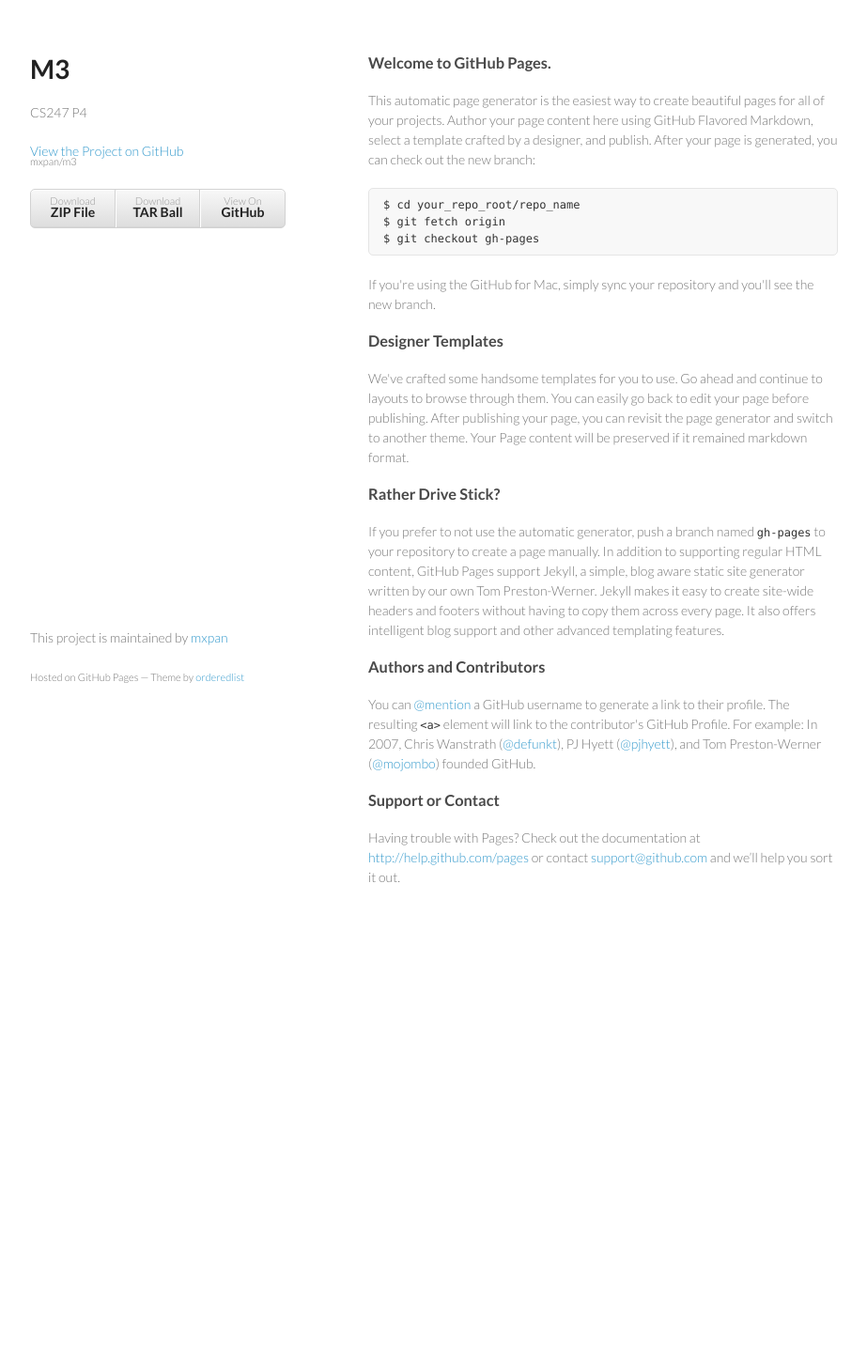
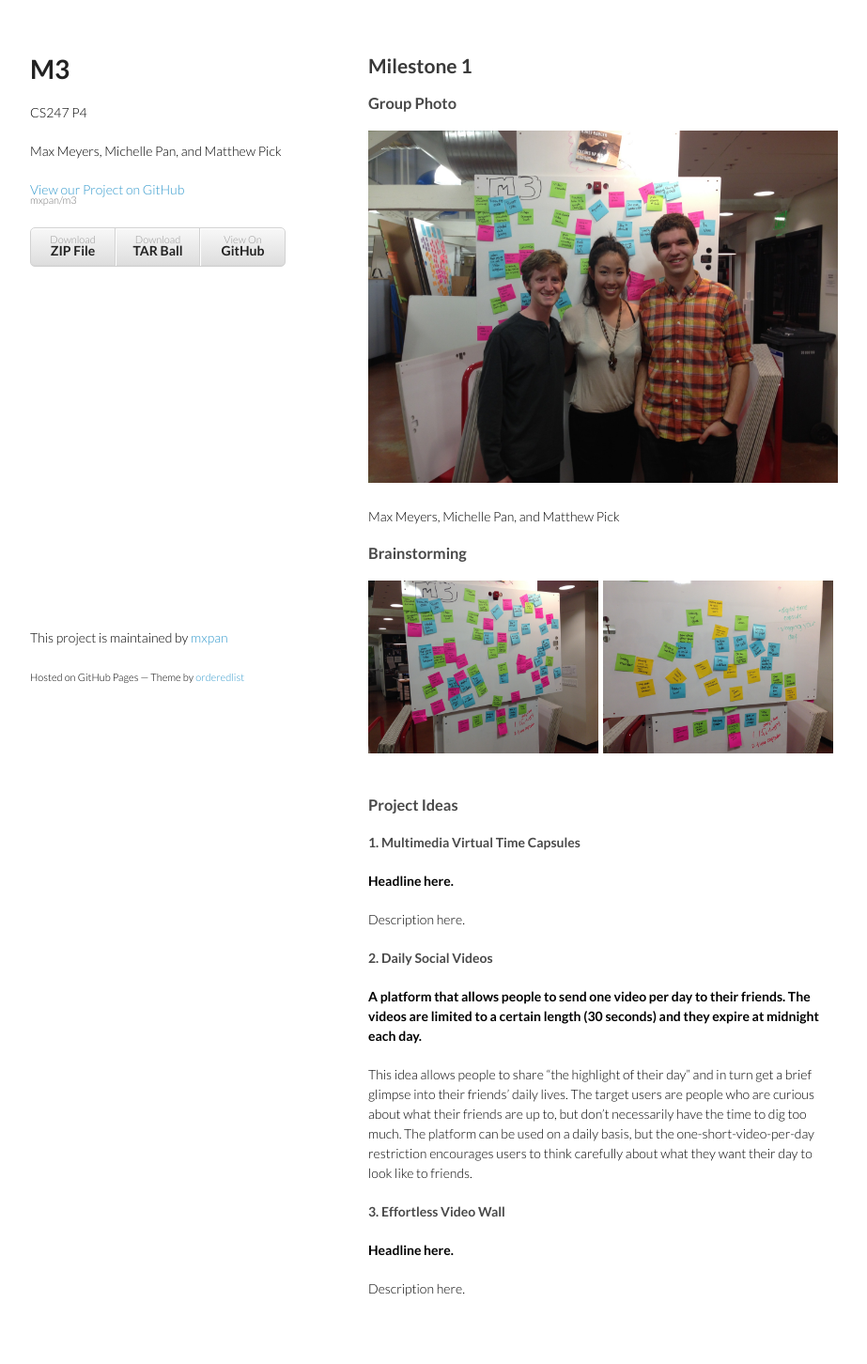
Before and after one commit to mxpan/m3, a PHP site: page / in a window 1280 px wide. Shown: the whole page at 94% size, without its empty margins (178-1101 px from the left). Before the commit the page ends 939 px from the top, so only its background shows below. Run offline with PHP 8.4, Linux system fonts and the light colour scheme.

Commit message:
Set up basic website with M1 (some content missing).

```diff
--- a/index.html
+++ b/index.html
@@ -17,9 +17,9 @@
       <header>
         <h1>M3</h1>
         <p>CS247 P4</p>
+        <p>Max Meyers, Michelle Pan, and Matthew Pick
 
-        <p class="view"><a href="https://github.com/mxpan/m3">View the Project on GitHub <small>mxpan/m3</small></a></p>
-
+        <p class="view"><a href="https://github.com/mxpan/m3">View our Project on GitHub <small>mxpan/m3</small></a></p>
 
         <ul>
           <li><a href="https://github.com/mxpan/m3/zipball/master">Download <strong>ZIP File</strong></a></li>
@@ -28,37 +28,32 @@
         </ul>
       </header>
       <section>
-        <h3>
-<a name="welcome-to-github-pages" class="anchor" href="#welcome-to-github-pages"><span class="octicon octicon-link"></span></a>Welcome to GitHub Pages.</h3>
+        <h2>Milestone 1</h2>
 
-<p>This automatic page generator is the easiest way to create beautiful pages for all of your projects. Author your page content here using GitHub Flavored Markdown, select a template crafted by a designer, and publish. After your page is generated, you can check out the new branch:</p>
+        <p><h3>Group Photo</h3>
+        <a href="images/group-photo.jpg"><img src="images/group-photo.jpg" /></a></p>
+        <p>Max Meyers, Michelle Pan, and Matthew Pick
 
-<pre><code>$ cd your_repo_root/repo_name
-$ git fetch origin
-$ git checkout gh-pages
-</code></pre>
+        <h3>Brainstorming</h3>
+        <p><a href="images/brainstorm-1.jpg"><img style='width:245px; padding-right:5px' src="images/brainstorm-1.jpg" /></a><a href="images/brainstorm-2.jpg"><img style='width:245px; padding-right:5px' src="images/brainstorm-2.jpg" /></a></p>
+        <br/>
 
-<p>If you're using the GitHub for Mac, simply sync your repository and you'll see the new branch.</p>
+        <h3>Project Ideas</h3>
 
-<h3>
-<a name="designer-templates" class="anchor" href="#designer-templates"><span class="octicon octicon-link"></span></a>Designer Templates</h3>
+        <h4>1. Multimedia Virtual Time Capsules</h4>
+        <p><b>Headline here.</b></p>
+        <p>Description here.</p>
 
-<p>We've crafted some handsome templates for you to use. Go ahead and continue to layouts to browse through them. You can easily go back to edit your page before publishing. After publishing your page, you can revisit the page generator and switch to another theme. Your Page content will be preserved if it remained markdown format.</p>
+        <h4>2. Daily Social Videos</h4>
+        <p><b>A platform that allows people to send one video per day to their friends. The videos are limited to a certain length (30 seconds) and they expire at midnight each day.</b></p>
+        <p>This idea allows people to share “the highlight of their day” and in turn get a brief glimpse into their friends’ daily lives. The target users are people who are curious about what their friends are up to, but don’t necessarily have the time to dig too much. The platform can be used on a daily basis, but the one-short-video-per-day restriction encourages users to think carefully about what they want their day to look like to friends.</p>
 
-<h3>
-<a name="rather-drive-stick" class="anchor" href="#rather-drive-stick"><span class="octicon octicon-link"></span></a>Rather Drive Stick?</h3>
+        <h4>3. Effortless Video Wall</h4>
+        <p><b>Headline here.</b></p>
+        <p>Description here.</p>
 
-<p>If you prefer to not use the automatic generator, push a branch named <code>gh-pages</code> to your repository to create a page manually. In addition to supporting regular HTML content, GitHub Pages support Jekyll, a simple, blog aware static site generator written by our own Tom Preston-Werner. Jekyll makes it easy to create site-wide headers and footers without having to copy them across every page. It also offers intelligent blog support and other advanced templating features.</p>
 
-<h3>
-<a name="authors-and-contributors" class="anchor" href="#authors-and-contributors"><span class="octicon octicon-link"></span></a>Authors and Contributors</h3>
 
-<p>You can <a href="https://github.com/blog/821" class="user-mention">@mention</a> a GitHub username to generate a link to their profile. The resulting <code>&lt;a&gt;</code> element will link to the contributor's GitHub Profile. For example: In 2007, Chris Wanstrath (<a href="https://github.com/defunkt" class="user-mention">@defunkt</a>), PJ Hyett (<a href="https://github.com/pjhyett" class="user-mention">@pjhyett</a>), and Tom Preston-Werner (<a href="https://github.com/mojombo" class="user-mention">@mojombo</a>) founded GitHub.</p>
-
-<h3>
-<a name="support-or-contact" class="anchor" href="#support-or-contact"><span class="octicon octicon-link"></span></a>Support or Contact</h3>
-
-<p>Having trouble with Pages? Check out the documentation at <a href="http://help.github.com/pages">http://help.github.com/pages</a> or contact <a href="mailto:support@github.com">support@github.com</a> and we’ll help you sort it out.</p>
       </section>
       <footer>
         <p>This project is maintained by <a href="https://github.com/mxpan">mxpan</a></p>
--- a/stylesheets/styles.css
+++ b/stylesheets/styles.css
@@ -3,7 +3,7 @@
 body {
   padding:50px;
   font:14px/1.5 Lato, "Helvetica Neue", Helvetica, Arial, sans-serif;
-  color:#777;
+  /*color:#777;*/
   font-weight:300;
 }
 
```
Also changed, not shown: images/brainstorm-1.jpg (added), images/brainstorm-2.jpg (added), images/group-photo.jpg (added).
